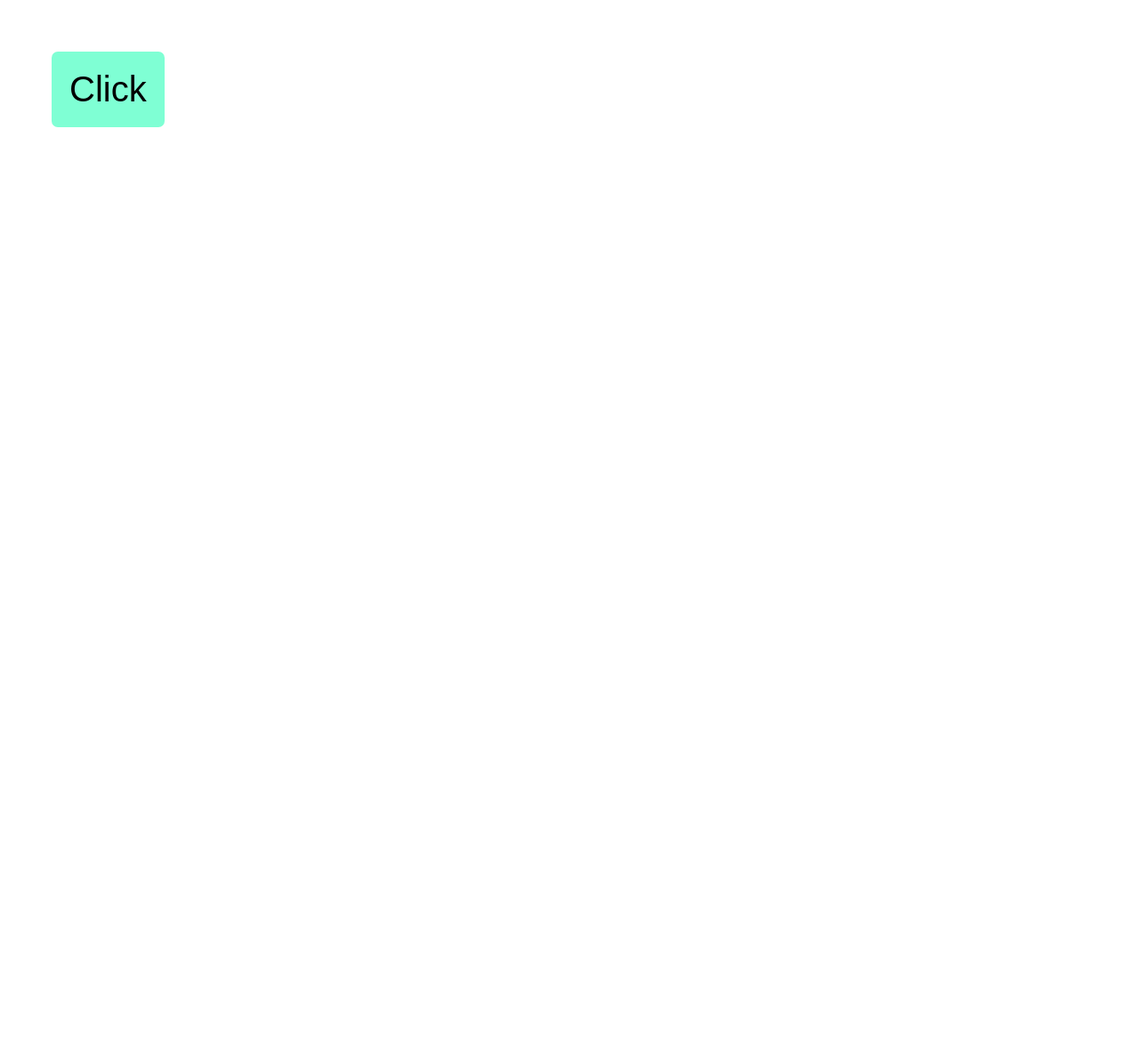
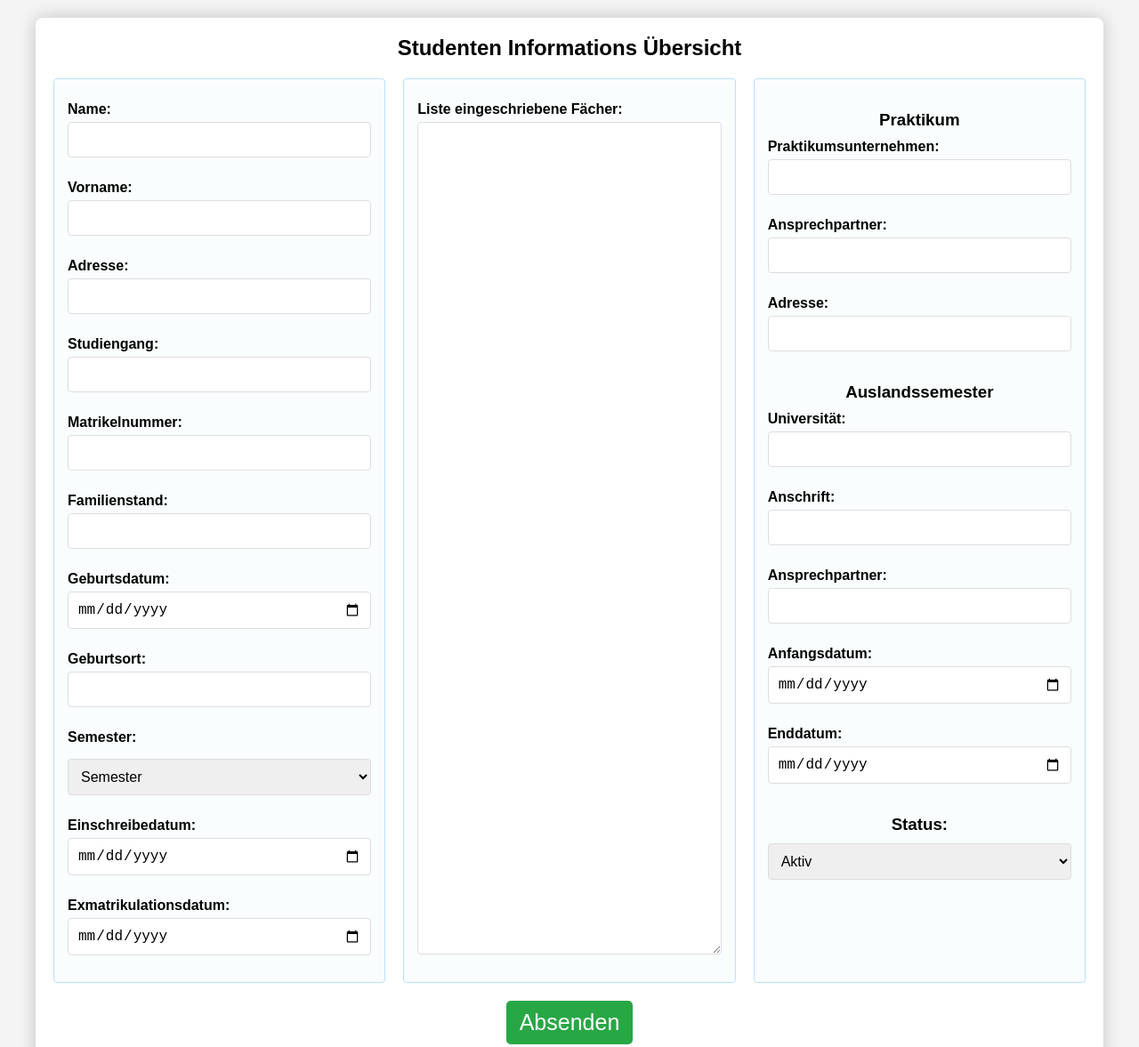
Before and after one commit to w0fl/w0fl, a plain HTML site: page index.html in a window 1280 px wide. Shown: the top 1177 px of the page at 89% size. Before the commit the page ends 800 px from the top, so only its background shows below. Drawn offline with Linux system fonts and the light colour scheme.

Commit message:
ü1 swp2

```diff
--- a/index.html
+++ b/index.html
@@ -1,12 +1,97 @@
 <!DOCTYPE html>
-<html lang="en">
+<html lang="de">
 <head>
     <meta charset="UTF-8">
     <meta name="viewport" content="width=device-width, initial-scale=1.0">
-    <title>nico</title>
+    <title>Student Information Form</title>
     <link rel="stylesheet" href="index_styles.css">
 </head>
 <body>
-    <a href=""><button class="test-button">Click</button></a>
+    <div class="container">
+        <h2>Studenten Informations Übersicht</h2>
+        <form action="#" method="POST" class="form-layout">
+            <section class="form-section">
+                <label for="name">Name:</label>
+                <input type="text" id="name" name="name" required>
+
+                <label for="vorname">Vorname:</label>
+                <input type="text" id="vorname" name="vorname" required>
+
+                <label for="adresse">Adresse:</label>
+                <input type="text" id="adresse" name="adresse" required>
+
+                <label for="studiengang">Studiengang:</label>
+                <input type="text" id="studiengang" name="studiengang" required>
+
+                <label for="matrikelnummer">Matrikelnummer:</label>
+                <input type="text" id="matrikelnummer" name="matrikelnummer" required>
+
+                <label for="familienstand">Familienstand:</label>
+                <input type="text" id="familienstand" name="familienstand">
+
+                <label for="geburtsdatum">Geburtsdatum:</label>
+                <input type="date" id="geburtsdatum" name="geburtsdatum" required>
+
+                <label for="geburtsort">Geburtsort:</label>
+                <input type="text" id="geburtsort" name="geburtsort" required>
+
+                <label for="semesterart">Semester:</label>
+                <select id="semesterart" name="semesterart">
+                    <option value="semester">Semester</option>
+                    <option value="fachsemester">Fachsemester</option>
+                </select>
+
+                <label for="einschreibedatum">Einschreibedatum:</label>
+                <input type="date" id="einschreibedatum" name="einschreibedatum" required>
+
+                <label for="exmatrikulationsdatum">Exmatrikulationsdatum:</label>
+                <input type="date" id="exmatrikulationsdatum" name="exmatrikulationsdatum">
+            </section>
+
+            <section class="form-section">
+                <label for="faecher">Liste eingeschriebene Fächer:</label>
+                <textarea id="faecher" name="faecher" rows="4"></textarea>
+            </section>
+
+            <section class="form-section">
+                <h3>Praktikum</h3>
+
+                <label for="praktikum_unternehmen">Praktikumsunternehmen:</label>
+                <input type="text" id="praktikum_unternehmen" name="praktikum_unternehmen">
+
+                <label for="praktikum_ansprechpartner">Ansprechpartner:</label>
+                <input type="text" id="praktikum_ansprechpartner" name="praktikum_ansprechpartner">
+
+                <label for="praktikum_adresse">Adresse:</label>
+                <input type="text" id="praktikum_adresse" name="praktikum_adresse">
+
+                    <h3>Auslandssemester</h3>
+
+                    <label for="universitaet">Universität:</label>
+                    <input type="text" id="universitaet" name="universitaet">
+
+                    <label for="auslandsadresse">Anschrift:</label>
+                    <input type="text" id="auslandsadresse" name="auslandsadresse">
+
+                    <label for="ansprechpartner_ausland">Ansprechpartner:</label>
+                    <input type="text" id="ansprechpartner_ausland" name="ansprechpartner_ausland">
+
+                    <label for="anfangsdatum_ausland">Anfangsdatum:</label>
+                    <input type="date" id="anfangsdatum_ausland" name="anfangsdatum_ausland">
+
+                    <label for="enddatum_ausland">Enddatum:</label>
+                    <input type="date" id="enddatum_ausland" name="enddatum_ausland">
+
+                    <h3>Status:</h3>
+                <select id="status" name="status">
+                    <option value="aktiv">Aktiv</option>
+                    <option value="inaktiv">Inaktiv</option>
+                    <option value="urlaubssemester">Urlaubssemester</option>
+                </select>
+
+            </section>
+        </form>
+        <button type="submit" class="submit-button">Absenden</button>
+    </div>
 </body>
 </html>
--- a/index_styles.css
+++ b/index_styles.css
@@ -1,17 +1,86 @@
-.body{
-    align-items: center;
+* {
+    box-sizing: border-box;
+    margin: 0;
+    padding: 0;
 }
 
-.test-button{
-    font-size: 40px;
-    padding: 20px;
-    background-color: aquamarine;
-    border: 2px;
-    border-color: black;
-    border-radius: 7px;
-    margin: 50px;
+body {
+    font-family: Arial, sans-serif;
+    background-color: #f4f4f4;
+    margin: 20px;
 }
 
-.test-button:hover{
-    background-color:cornflowerblue;
+.container {
+    background-color: #fff;
+    max-width: 1200px;
+    margin: 0 auto;
+    padding: 20px;
+    box-shadow: 0 0 20px rgba(0, 0, 0, 0.2);
+    border-radius: 8px;
 }
+
+h2 {
+    text-align: center;
+    margin-bottom: 20px;
+}
+
+h3 {
+    margin-top: 20px;
+    text-align: center;
+}
+
+.form-layout {
+    display: flex;
+    justify-content: space-between;
+    gap: 20px;
+}
+
+.form-section {
+    flex: 1;
+    padding: 15px;
+    border: 1px solid #b8e1ff;
+    border-radius: 4px;
+    background-color: #fafdfe;
+}
+
+form label {
+    display: block;
+    margin: 10px 0 5px;
+    font-weight: bold;
+}
+
+form select {
+    margin: 10px 0 5px;
+}
+
+form input[type="text"],
+form input[type="date"],
+form textarea,
+form select {
+    width: 100%;
+    padding: 10px;
+    margin-bottom: 15px;
+    border: 1px solid #ddd;
+    border-radius: 4px;
+    font-size: 16px;
+}
+
+form textarea{
+    height: 95%;
+}
+
+.submit-button {
+    background-color: #28a745;
+    color: white;
+    padding: 10px 15px;
+    border: none;
+    border-radius: 5px;
+    cursor: pointer;
+    font-size: 25px;
+    display: block;
+    margin: 20px auto;
+}
+
+.submit-button:hover {
+    background-color: #218838;
+}
```
